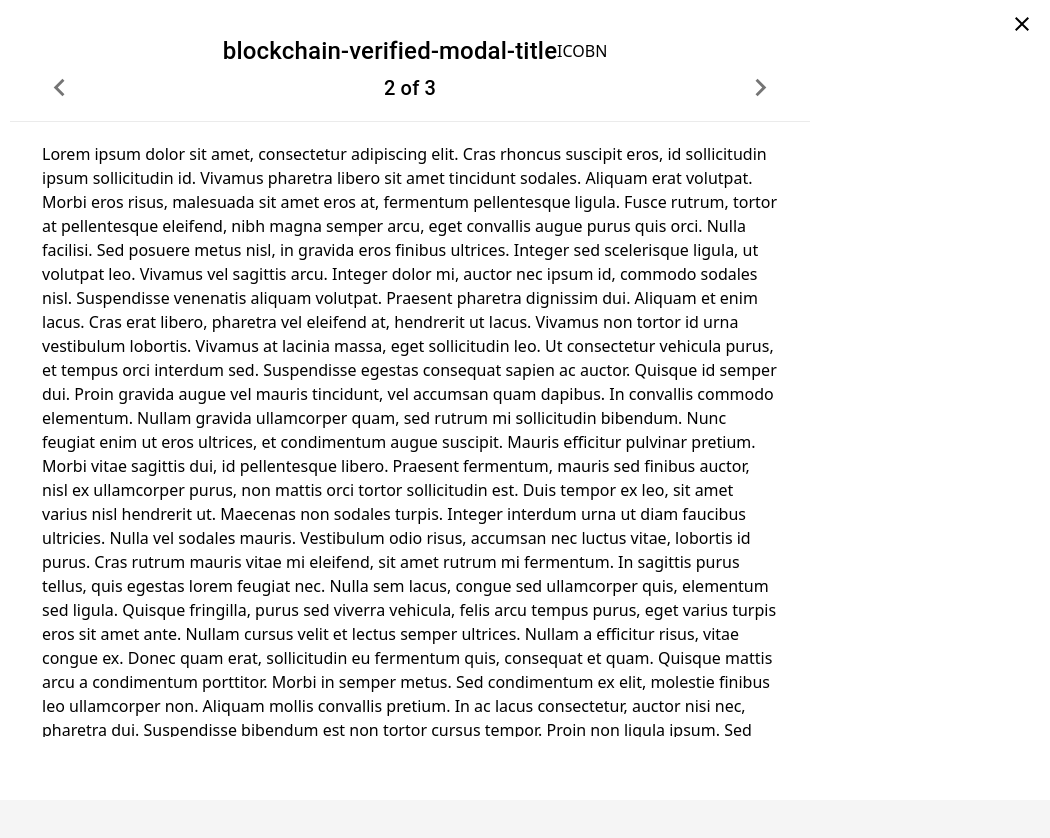
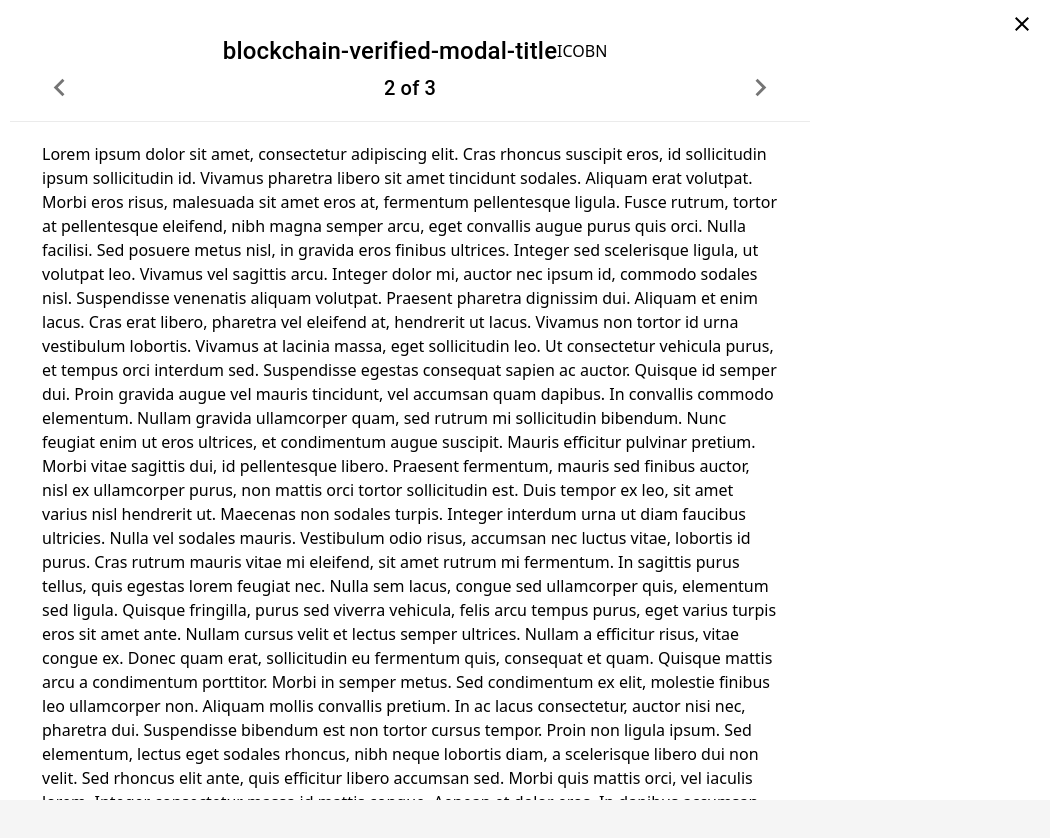
Before and after one commit to IhorKytsak/portfolio, a Next.js app: page /test in a window 1280 px wide. Both pictures are taken after a click on the element "HIIIIIIIIIIIIIIIi". Shown: the top 838 px of the page, without its empty margins (230-1280 px from the left). Built offline with nearby package versions, Linux system fonts and the light colour scheme.

Commit message:
Dynamic header height

```diff
--- a/src/components/test-page/TestModalHeader.jsx
+++ b/src/components/test-page/TestModalHeader.jsx
@@ -8,13 +8,47 @@ import {
 } from '@mui/material'
 import { useSwiper } from 'swiper/react'
 import { KeyboardArrowLeft, KeyboardArrowRight } from '@mui/icons-material'
+import { useEffect, useRef, useState } from 'react'
 
-export const TestModalHeader = ({ currentIndex, scanLength, slot }) => {
+export const TestModalHeader = ({
+  currentIndex,
+  scanLength,
+  slot,
+  handleHeaderHeight,
+}) => {
   const theme = useTheme()
+  const [headerHeight, setHeaderHeight] = useState(0)
+  const headerRef = useRef(null)
   const isMobile = useMediaQuery(theme.breakpoints.down('sm'))
+
+  const updateHeaderHeight = () => {
+    if (headerRef.current) {
+      setHeaderHeight(headerRef.current.offsetHeight)
+    }
+  }
+
+  useEffect(() => {
+    // Initial measurement
+    updateHeaderHeight()
+
+    // Add resize event listener
+    window.addEventListener('resize', updateHeaderHeight)
+
+    return () => {
+      // Cleanup event listener
+      window.removeEventListener('resize', updateHeaderHeight)
+    }
+  }, [headerRef])
+
+  useEffect(() => {
+    if (headerHeight) {
+      handleHeaderHeight(headerHeight)
+    }
+  }, [headerHeight, handleHeaderHeight])
 
   return (
     <div
+      ref={headerRef}
       slot={slot}
       style={{
         position: 'sticky',
--- a/src/pages/test.js
+++ b/src/pages/test.js
@@ -11,9 +11,13 @@ import { Close as CloseIcon } from '@mui/icons-material'
 
 const TestHiddenPage = () => {
   const [isModalOpen, setIsModalOpen] = useState(false)
-
+  const [headerHeight, setHeaderHeight] = useState(175)
   const openModal = () => setIsModalOpen(true)
   const closeModal = () => setIsModalOpen(false)
+
+  const handleHeaderHeight = (height) => {
+    setHeaderHeight(height)
+  }
 
   return (
     <>
@@ -60,6 +64,7 @@ const TestHiddenPage = () => {
             >
               <TestModalHeader
                 slot='container-start'
+                handleHeaderHeight={handleHeaderHeight}
                 currentIndex={1}
                 scanLength={3}
               />
@@ -151,9 +156,7 @@ Nam aliquam, eros nec sodales volutpat, odio diam faucibus nulla, non fermentum
                       maxWidth: '800px',
                       width: '100%',
                       margin: '0 auto',
-                      height: '100%',
-                      maxHeight:
-                        'calc(100vh - 185px - env(safe-area-inset-top) - env(safe-area-inset-bottom))',
+                      height: `calc(100vh - ${headerHeight}px - env(safe-area-inset-top) - env(safe-area-inset-bottom))`,
                       overflowY: 'auto',
                       padding: '20px 32px',
                     }}
```
